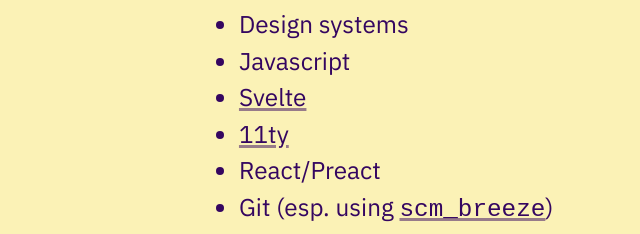
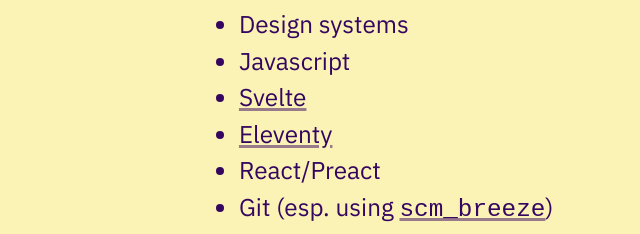
Before and after one commit to bingocaller/jespers.site, an Eleventy site: page src/index.md in a window 1280 px wide. Shown: the part 3108-3342 px from the top of the page, 0-640 px from the left. Built offline with nearby package versions, Linux system fonts and the light colour scheme; Eleventy itself is replaced by a stand-in of ours; files that its build step writes are made by us from their sources; a web font is replaced by a local one; what marked would draw is missing.

Commit message:
Increase tap target size of 11ty link

```diff
--- a/src/index.md
+++ b/src/index.md
@@ -53,7 +53,7 @@ In no particular order:
 - Design systems
 - Javascript
 - [Svelte](https://svelte.dev)
-- [11ty](https://11ty.dev)
+- [Eleventy](https://11ty.dev)
 - React/Preact
 - Git (esp. using [`scm_breeze`](https://github.com/scmbreeze/scm_breeze))
 - (Neo)Vim
```
